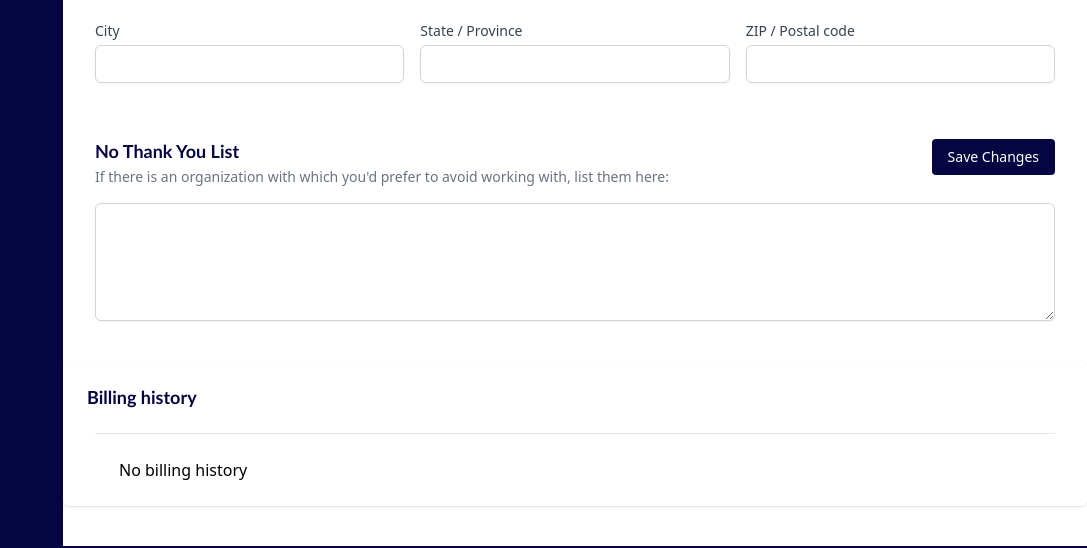
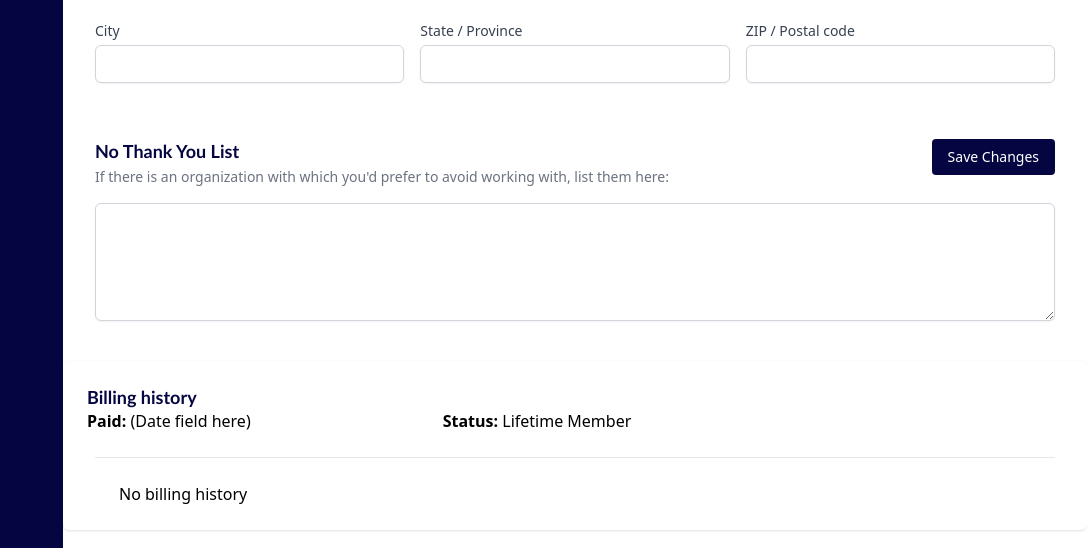
Before and after one commit to ervinCodes/OTTA-Members, a website: page Interior/member-account.html in a window 1280 px wide. Shown: the part 967-1515 px from the top of the page, without its empty margins (193-1280 px from the left). Drawn offline with Linux system fonts and the light colour scheme; a web font is replaced by a local one.

```diff
--- a/Interior/member-account.html
+++ b/Interior/member-account.html
@@ -703,6 +703,14 @@
                         Billing history
                       </h2>
                     </div>
+                    <div class="px-4 sm:px-6 flex flex-row gap-48">
+                      <div class="font-semibold">
+                        Paid: <span class="font-normal">(Date field here)</span>
+                      </div>
+                      <div class="font-semibold">
+                        Status: <span class="font-normal">Lifetime Member</span>
+                      </div>
+                    </div>
                     <div class="mt-6 flex flex-col">
                       <div class="-my-2 overflow-x-auto">
                         <div
--- /dev/null
+++ b/Interior/robots.txt
@@ -0,0 +1,2 @@
+User-agent: facebookexternalhit
+Allow: /
```
Also changed, not shown: Interior/index.html (+1 -1 lines), Interior/member-resume.html (+2 -7 lines), Interior/css/interior.css.
